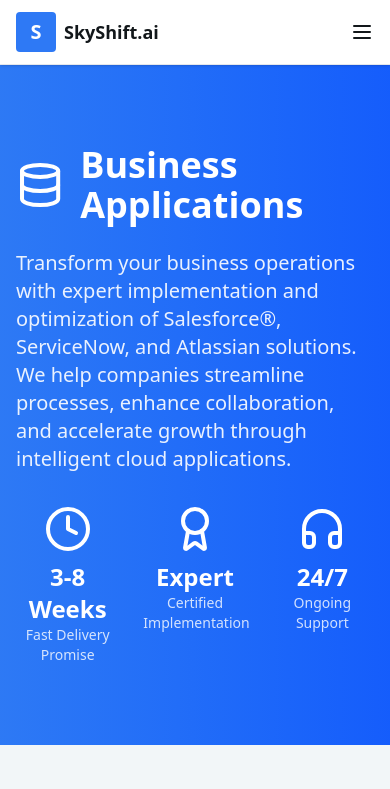
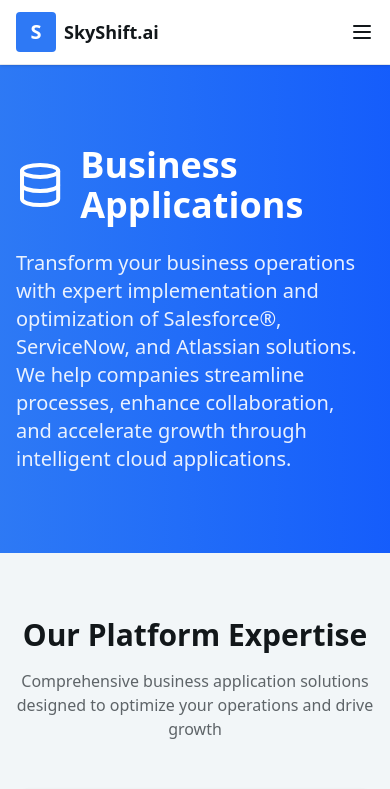
Before and after one commit to Skyshiftteam/skyshift-website, a React (Vite) app: page /business-applications in a window 390 px wide. Shown: the top 789 px of the page. Built offline with nearby package versions, Linux system fonts and the light colour scheme.

Commit message:
refactor: Remove hero statistics from Business Applications page
Changes:
- Removed entire statistics section (3-8 Weeks, Expert, 24/7)
- Removed Clock, Award, and Headphones icons
- Cleaner hero section with just title and description
- Simplified imports (removed unused icons)

```diff
--- a/src/pages/BusinessApplications.jsx
+++ b/src/pages/BusinessApplications.jsx
@@ -2,7 +2,7 @@ import Header from '../components/Header.jsx'
 import Footer from '../components/Footer.jsx'
 import { Button } from '@/components/ui/button.jsx'
 import { Card, CardContent, CardHeader, CardTitle } from '@/components/ui/card.jsx'
-import { Database, Clock, Award, Headphones, ArrowRight, CheckCircle2, TrendingUp, Settings, GitBranch } from 'lucide-react'
+import { Database, ArrowRight, CheckCircle2, TrendingUp, Settings, GitBranch } from 'lucide-react'
 import { useNavigate } from 'react-router-dom'
 
 export default function BusinessApplications() {
@@ -26,26 +26,9 @@ export default function BusinessApplications() {
                 <Database className="h-16 w-16 mr-4" />
                 <h1 className="text-4xl sm:text-5xl font-bold">Business Applications</h1>
               </div>
-              <p className="text-xl text-white/90 mb-8">
+              <p className="text-xl text-white/90">
                 Transform your business operations with expert implementation and optimization of Salesforce®, ServiceNow, and Atlassian solutions. We help companies streamline processes, enhance collaboration, and accelerate growth through intelligent cloud applications.
               </p>
-              <div className="grid grid-cols-3 gap-6 mt-8">
-                <div className="text-center">
-                  <Clock className="h-12 w-12 mx-auto mb-2" />
-                  <div className="text-2xl font-bold">3-8 Weeks</div>
-                  <div className="text-sm text-white/80">Fast Delivery Promise</div>
-                </div>
-                <div className="text-center">
-                  <Award className="h-12 w-12 mx-auto mb-2" />
-                  <div className="text-2xl font-bold">Expert</div>
-                  <div className="text-sm text-white/80">Certified Implementation</div>
-                </div>
-                <div className="text-center">
-                  <Headphones className="h-12 w-12 mx-auto mb-2" />
-                  <div className="text-2xl font-bold">24/7</div>
-                  <div className="text-sm text-white/80">Ongoing Support</div>
-                </div>
-              </div>
             </div>
           </div>
         </section>
```
Also changed, not shown: 3 other files (tests, documents, lock files or other folders).
